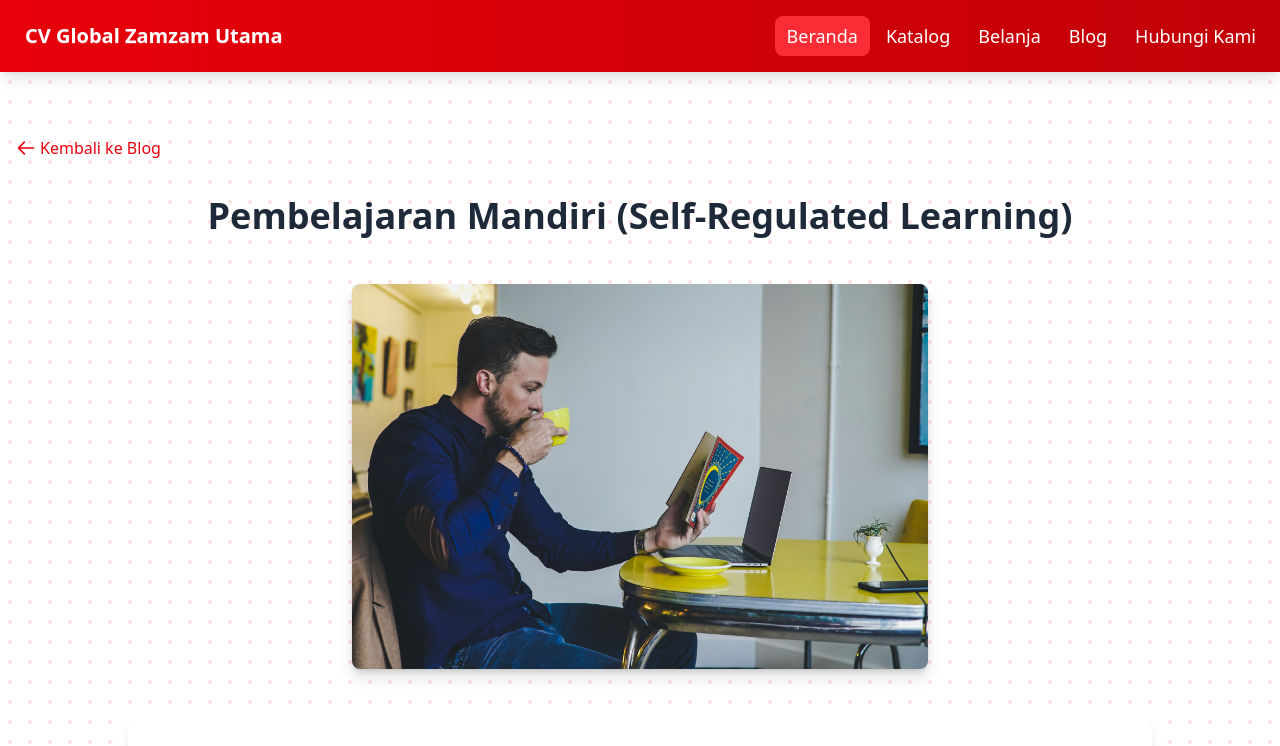
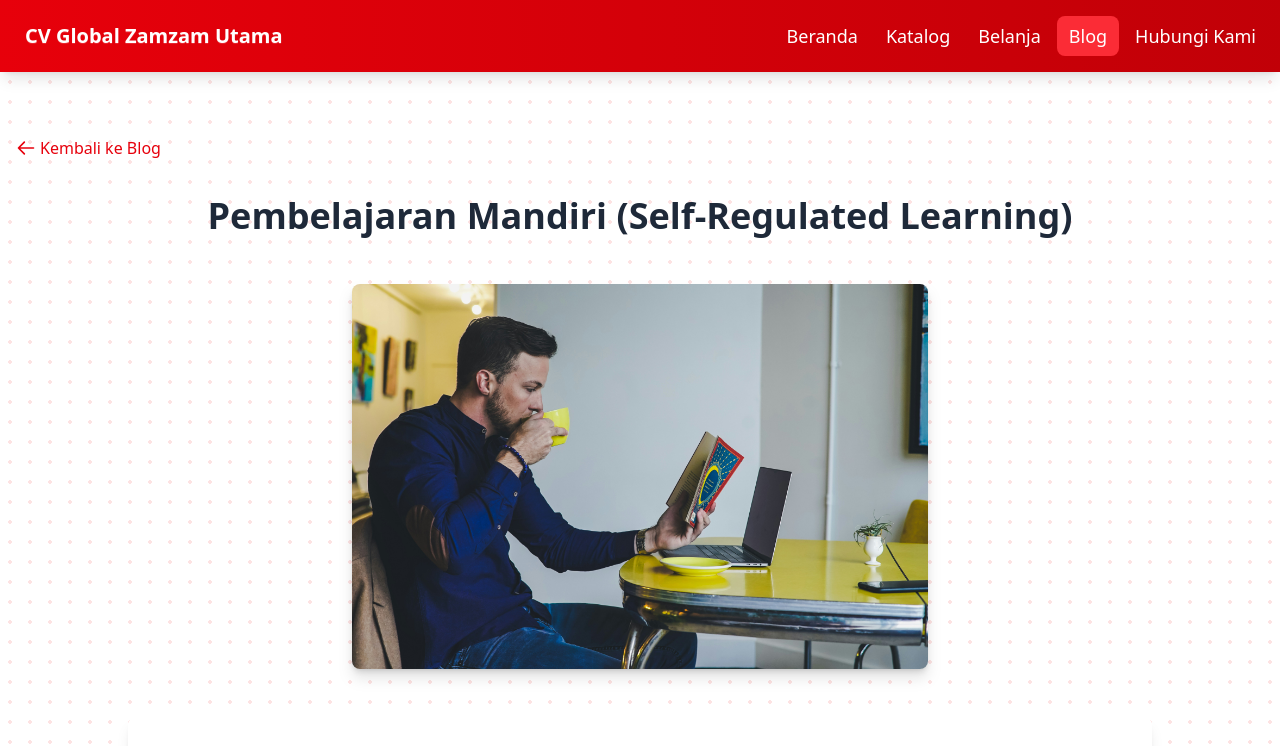
Before and after one commit to rwynns/landing-page-cv-global-zamzam-utama, a website: page src/blog/artikel1.html in a window 1280 px wide. Shown: the top 746 px of the page. Drawn offline with nearby package versions, Linux system fonts and the light colour scheme.

Commit message:
fixing navbar active on blog

```diff
--- a/src/blog/artikel1.html
+++ b/src/blog/artikel1.html
@@ -29,10 +29,10 @@
       </div>
       <div class="navbar-end hidden lg:flex">
         <ul class="menu menu-horizontal px-1 text-lg gap-1">
-          <li><a href="/" class="hover:bg-red-500 hover:font-medium rounded-lg bg-red-500 font-medium">Beranda</a></li>
+          <li><a href="/" class="hover:bg-red-500 hover:font-medium rounded-lg">Beranda</a></li>
           <li><a href="/katalog.html" class="hover:bg-red-500 hover:font-medium rounded-lg">Katalog</a></li>
           <li><a class="hover:bg-red-500 hover:font-medium rounded-lg">Belanja</a></li>
-          <li><a href="/src/blog/index.html" class="hover:bg-red-500 hover:font-medium rounded-lg">Blog</a></li>
+          <li><a href="/src/blog/index.html" class="hover:bg-red-500 hover:font-medium rounded-lg bg-red-500 font-medium">Blog</a></li>
           <li><a class="hover:bg-red-500 hover:font-medium rounded-lg">Hubungi Kami</a></li>
         </ul>
       </div>
```
Also changed, not shown: src/blog/artikel2.html (+2 -2 lines), src/blog/artikel3.html (+2 -2 lines), src/blog/index.html (+3 -3 lines).
